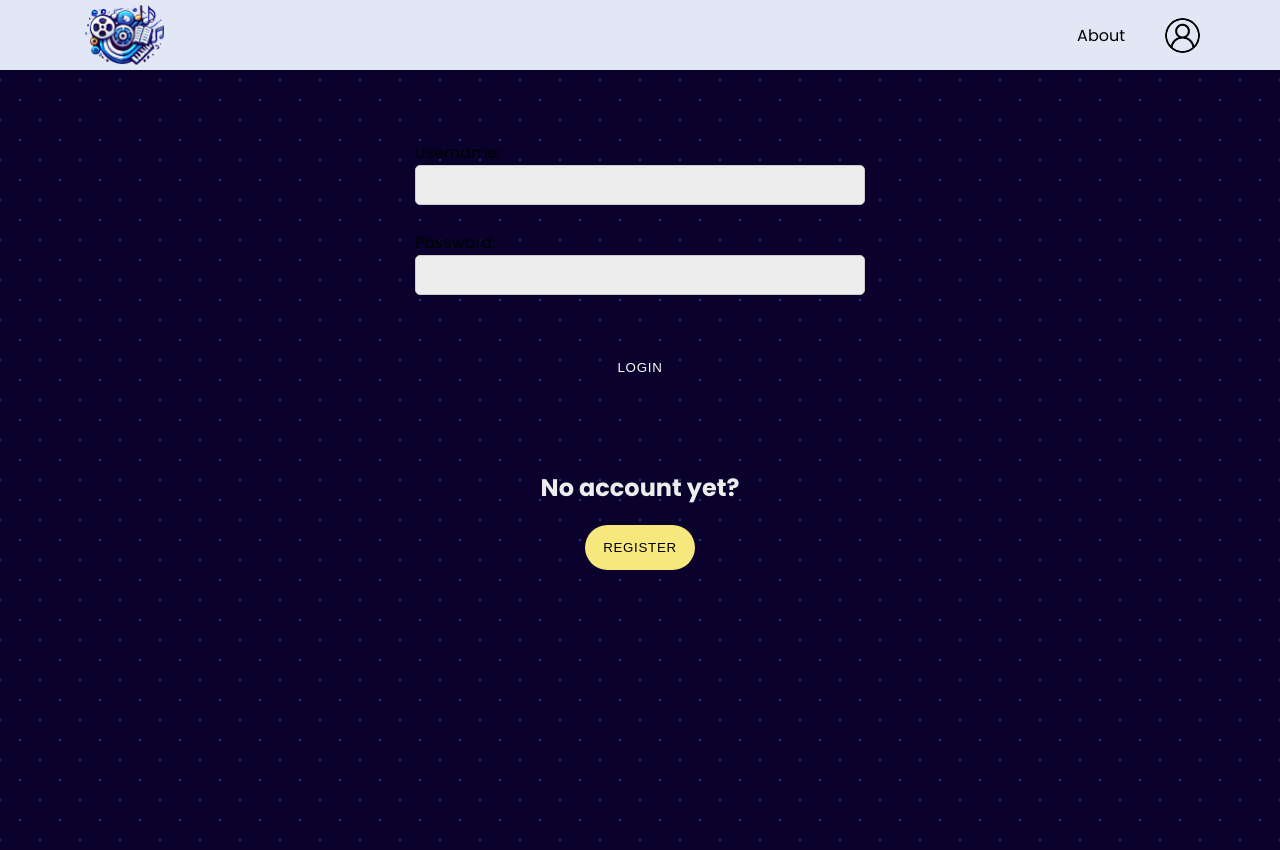
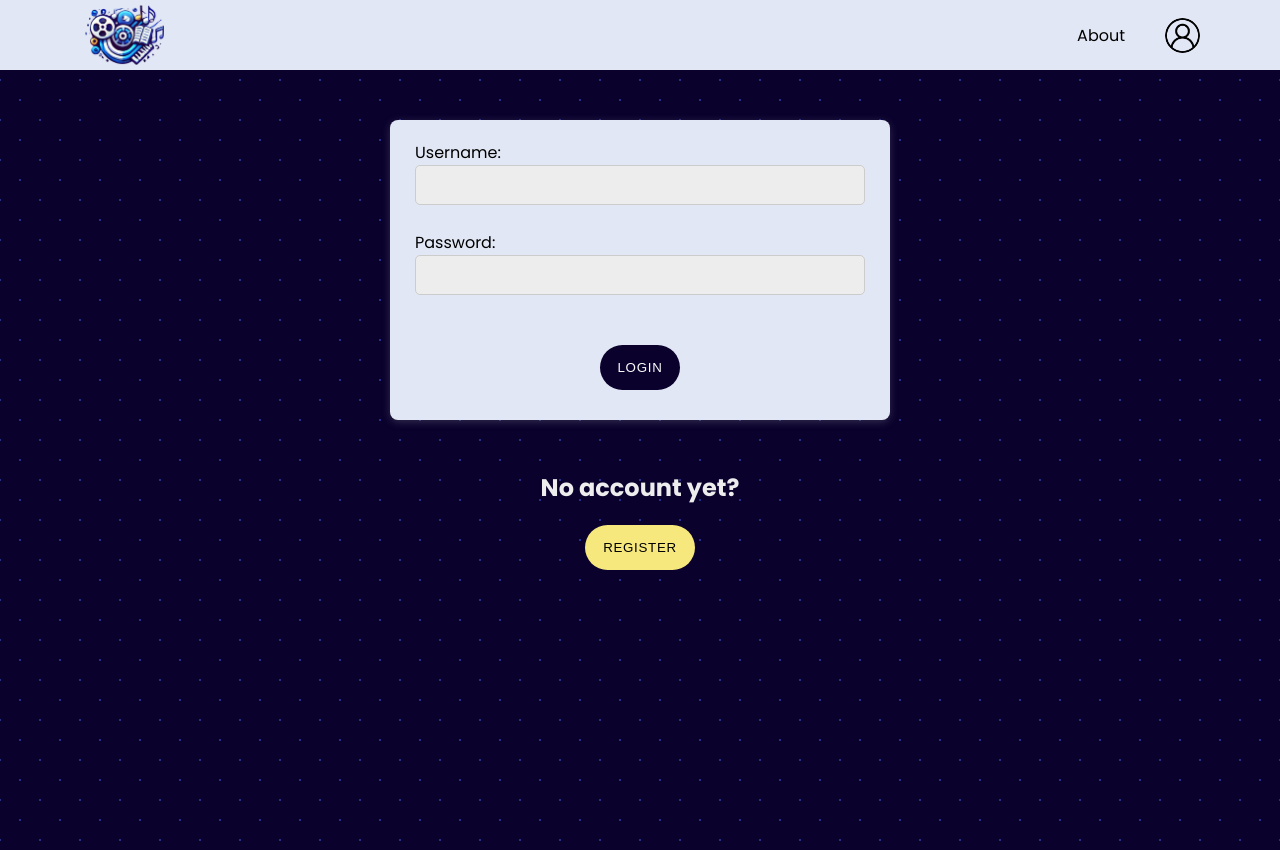
Before and after one commit to girsy01/project2_LHF, a React (Vite) app: page / in a window 1280 px wide. Built offline with nearby package versions, Linux system fonts and the light colour scheme; no server answers.

Commit message:
Fix on form targetting

```diff
--- a/src/pages/AddInterestPage.jsx
+++ b/src/pages/AddInterestPage.jsx
@@ -210,6 +210,7 @@ const AddInterestPage = () => {
   }
 
   return (
+    <div className="addinterestpage">
     <div className="form-container">
       <h1>Add a new interest</h1>
 
@@ -414,6 +415,7 @@ const AddInterestPage = () => {
           </button>
         </div>
       )}
+      </div>
     </div>
   );
 };
--- a/src/styles/_pages.scss
+++ b/src/styles/_pages.scss
@@ -399,9 +399,11 @@ section {
 }
 
 // AddinterestPage form and results override
-form {
-  background-color: transparent;
-  box-shadow: none;
+.addinterestpage {
+  form {
+    background-color: transparent;
+    box-shadow: none;
+  }
 }
 
 .form-container {
```
